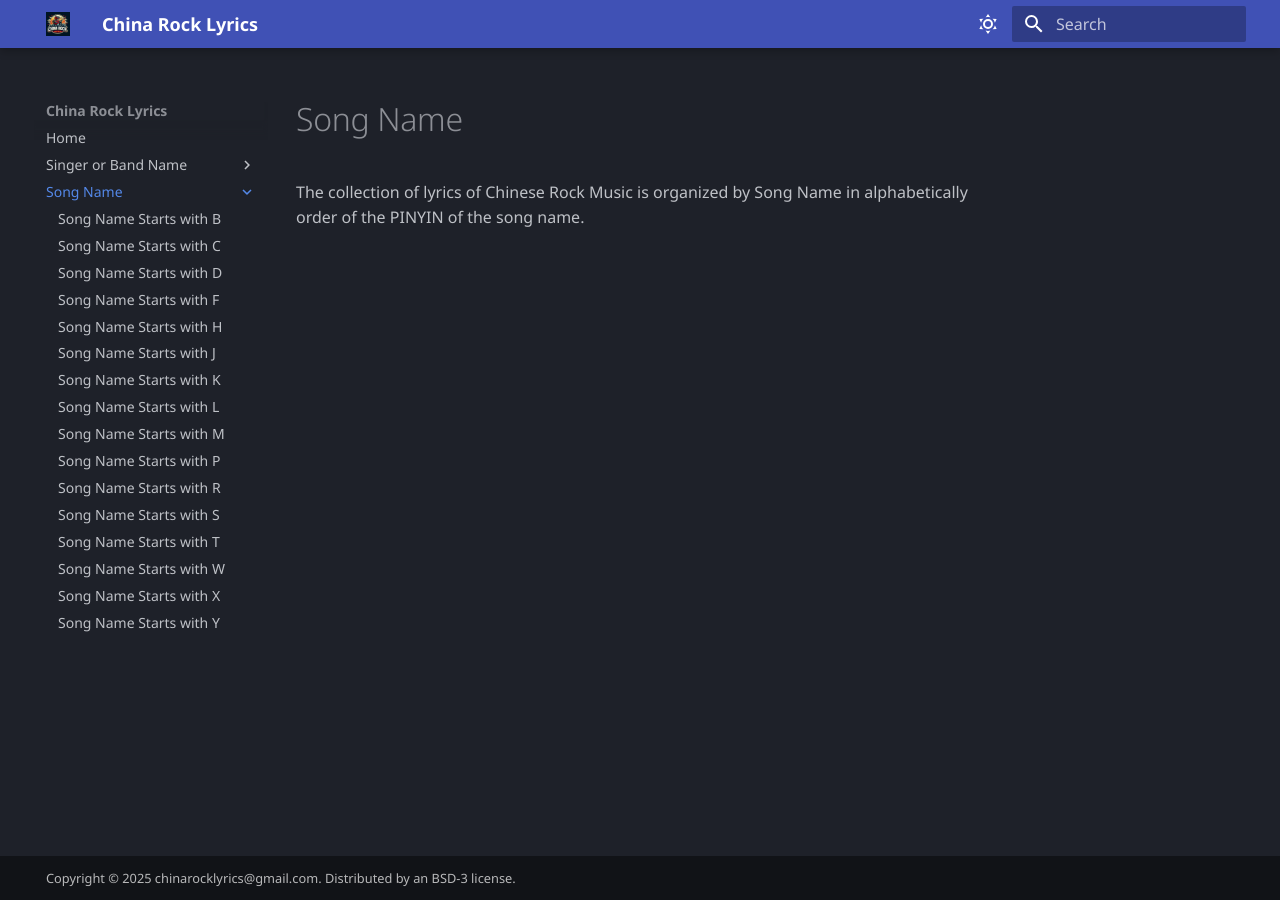
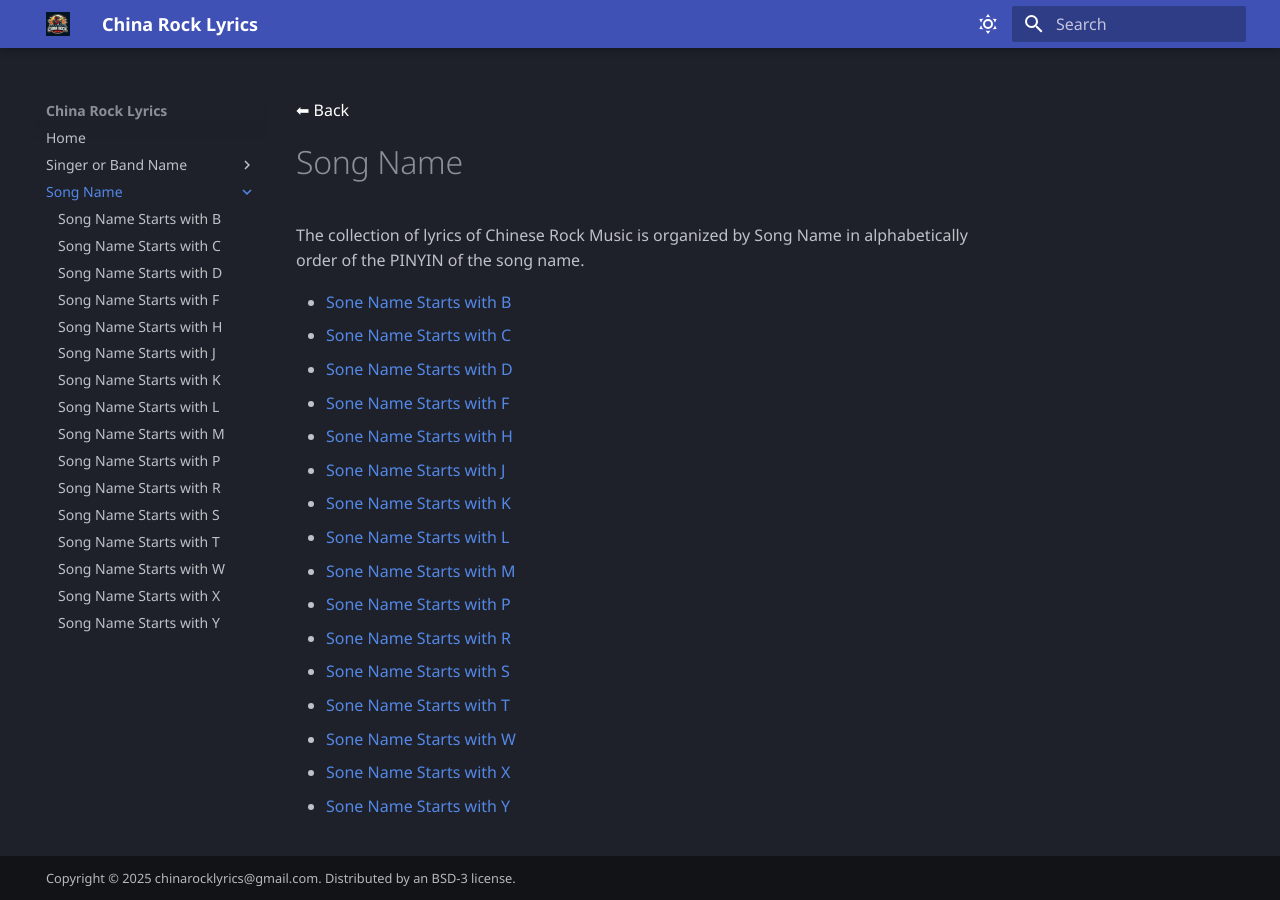
Before and after one commit to chinarocklyrics/ChinaRockLyrics, an MkDocs documentation site: the page built from docs/song_name/index.md, in a window 1280 px wide. Built offline with MkDocs 1.6.1 and Material for MkDocs 9.7.7, drawn with Linux system fonts in a browser that asks for light colours.

Commit message:
Add list links to section index; and add back button

```diff
--- a/docs/song_name/index.md
+++ b/docs/song_name/index.md
@@ -6,3 +6,20 @@ nav_order: 2
 # Song Name
 
 The collection of lyrics of Chinese Rock Music is organized by Song Name in alphabetically order of the PINYIN of the song name.
+
+- [Sone Name Starts with B](song_name_b/index.md)
+- [Sone Name Starts with C](song_name_c/index.md)
+- [Sone Name Starts with D](song_name_d/index.md)
+- [Sone Name Starts with F](song_name_f/index.md)
+- [Sone Name Starts with H](song_name_h/index.md)
+- [Sone Name Starts with J](song_name_j/index.md)
+- [Sone Name Starts with K](song_name_k/index.md)
+- [Sone Name Starts with L](song_name_l/index.md)
+- [Sone Name Starts with M](song_name_m/index.md)
+- [Sone Name Starts with P](song_name_p/index.md)
+- [Sone Name Starts with R](song_name_r/index.md)
+- [Sone Name Starts with S](song_name_s/index.md)
+- [Sone Name Starts with T](song_name_t/index.md)
+- [Sone Name Starts with W](song_name_w/index.md)
+- [Sone Name Starts with X](song_name_x/index.md)
+- [Sone Name Starts with Y](song_name_y/index.md)
--- a/overrides/main.html
+++ b/overrides/main.html
@@ -1,6 +1,7 @@
 {% extends "base.html" %}
 
 {% block content %}
+  <button onclick="history.back()" style="margin-bottom: 20px;">⬅ Back</button>
   {{ super() }}
   {% if page.meta.audio %}
     {% set audio_path = page.file.src_path | replace("lyrics/", "/audio/") | replace(".md", ".m4a") %}
```
Also changed, not shown: docs/singer_or_band_name/index.md (+4 -0 lines).
